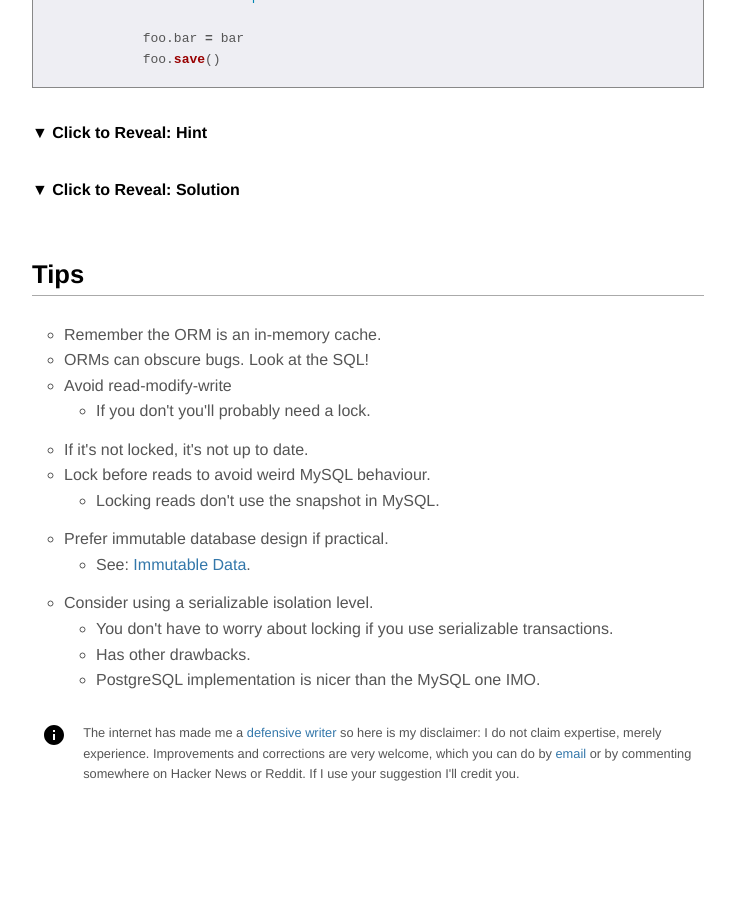
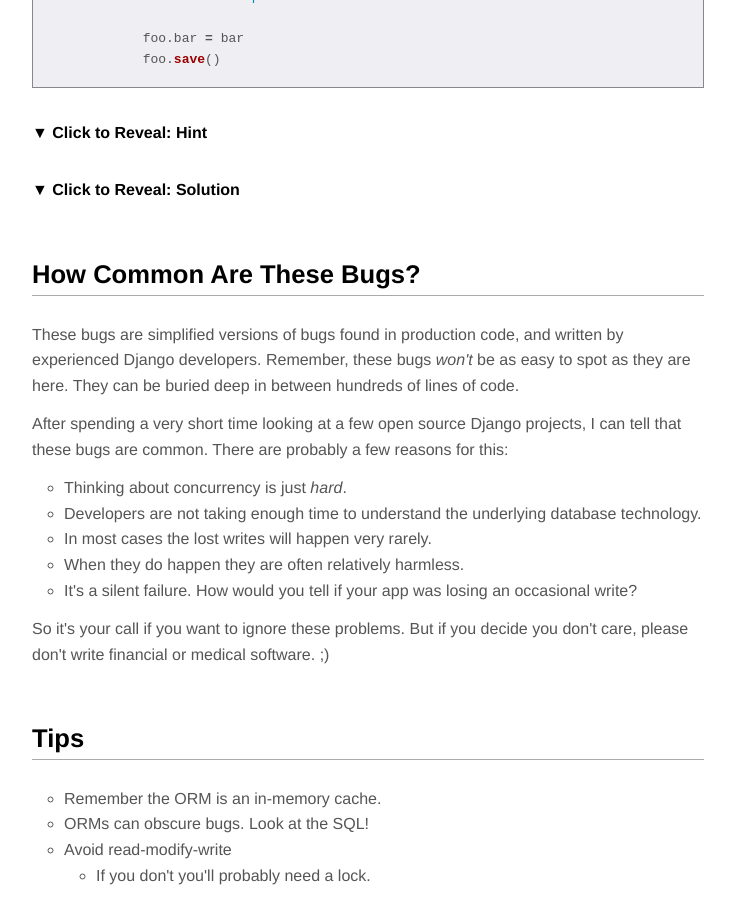
Before and after one commit to KMahoney/kmahoney.github.io, a Jekyll site: the page built from _posts/2017-01-21-django-orm-mistakes.html, in a window 1280 px wide and 900 px high, scrolled down 3606 px. Shown: the whole window, without its empty margins (272-1007 px from the left). Built offline with Jekyll 4.4.1, drawn with Linux system fonts in a browser that asks for light colours; before the commit the page ends 4411 px from its top, so only the background shows below that.

Commit message:
how common are these bugs?

```diff
--- a/_posts/2017-01-21-django-orm-mistakes.html
+++ b/_posts/2017-01-21-django-orm-mistakes.html
@@ -341,6 +341,28 @@ def foo(id):
 </div>
 
 
+<h2>How Common Are These Bugs?</h2>
+<p>
+    These bugs are simplified versions of bugs found in production code, and written by
+    experienced Django developers. Remember, these bugs <em>won't</em> be as easy to spot
+    as they are here. They can be buried deep in between hundreds of lines of code.
+</p>
+<p>
+    After spending a very short time looking at a few open source Django projects, I can tell
+    that these bugs are common. There are probably a few reasons for this:
+</p>
+<ul>
+    <li>Thinking about concurrency is just <em>hard</em>.</li>
+    <li>Developers are not taking enough time to understand the underlying database technology.</li>
+    <li>In most cases the lost writes will happen very rarely.</li>
+    <li>When they do happen they are often relatively harmless.</li>
+    <li>It's a silent failure. How would you tell if your app was losing an occasional write?</li>
+</ul>
+<p>
+    So it's your call if you want to ignore these problems. But if you decide you don't care, please don't write financial or medical software. ;)
+</p>
+
+
 <h2>Tips</h2>
 <ul>
     <li>Remember the ORM is an in-memory cache.</li>
```
